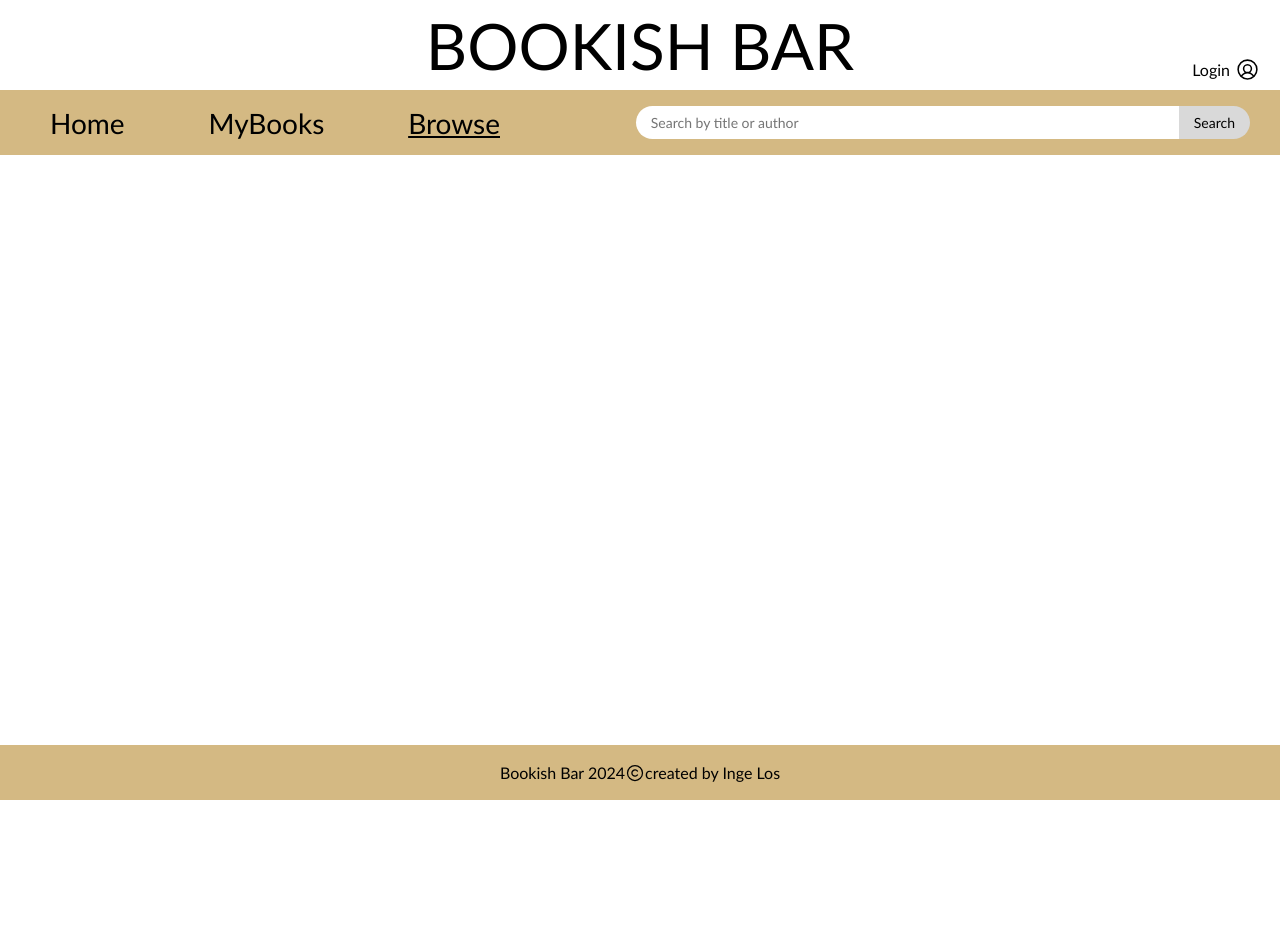
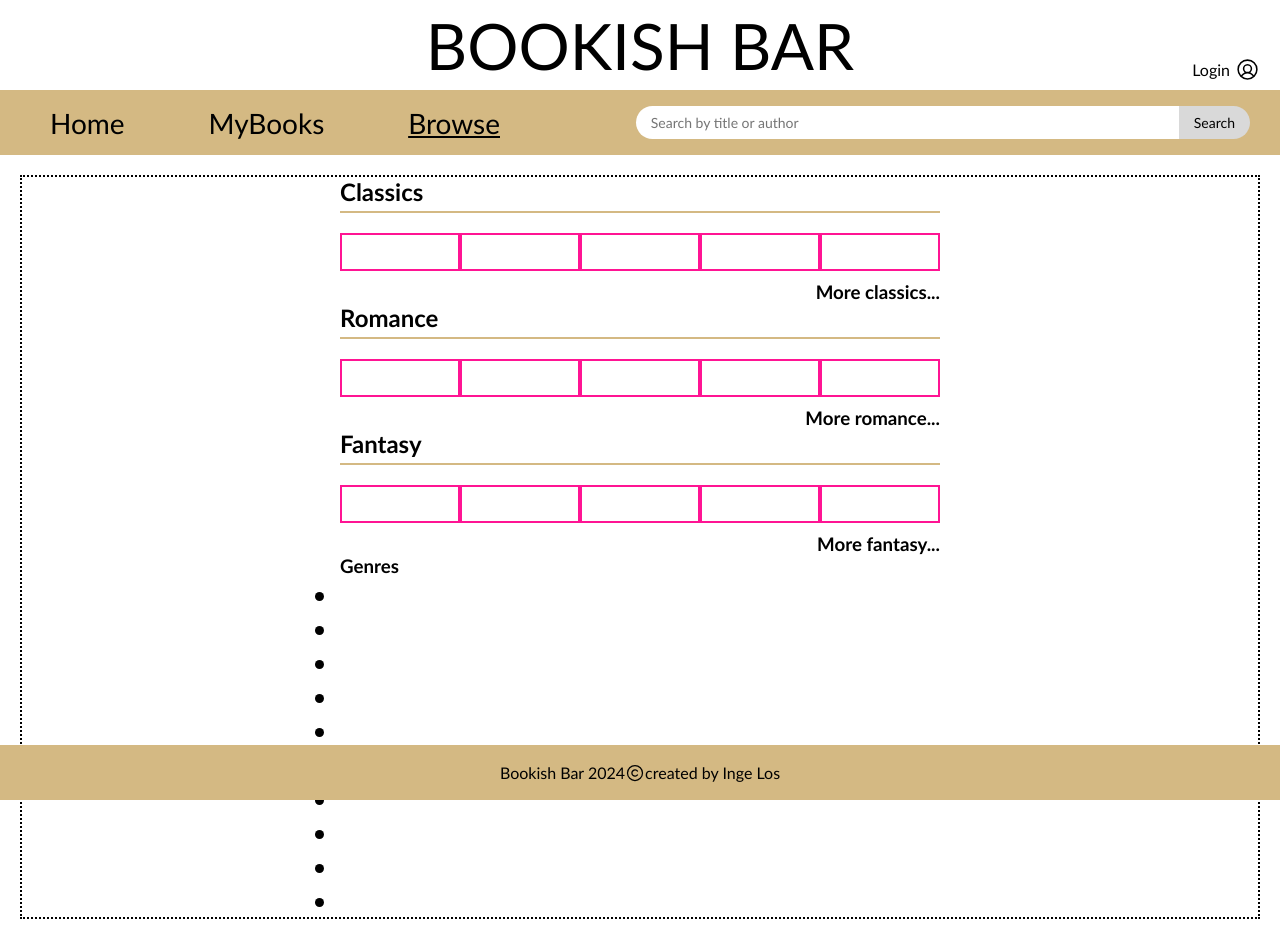
Before and after one commit to ingelos/bookish-bar-app, a React (Vite) app: page /browse in a window 1280 px wide. Before the commit the page ends 800 px from the top, so only its background shows below. Built offline with nearby package versions, Linux system fonts and the light colour scheme.

Commit message:
added basic browse layout and clickHandler login button

```diff
--- a/src/App.css
+++ b/src/App.css
@@ -7,7 +7,7 @@
 }
 
 
-.inner-content-container {
+.inner-container {
     display: flex;
     flex-basis: 700px;
     flex-direction: column;
--- a/src/App.jsx
+++ b/src/App.jsx
@@ -1,5 +1,5 @@
 import './App.css'
-import {Route, Routes} from "react-router-dom";
+import {Route, Routes, useNavigate} from "react-router-dom";
 import Navigation from './components/navigation/Navigation.jsx'
 import Home from './pages/home/Home.jsx'
 import Register from './pages/register/Register.jsx'
@@ -18,6 +18,12 @@ import Copyright from './assets/icons/copyright.svg'
 
 function App() {
 
+const navigate = useNavigate();
+
+function handleClick() {
+    console.log(`You're being send to the login page!`)
+    navigate('/login')
+}
 
   return (
     <>
@@ -25,7 +31,7 @@ function App() {
             <div className='header-container'>
                 <h1 className='header-title'>BOOKISH BAR</h1>
                 <div className='login-container'>
-                    <button type='submit' className='login-button'>Login</button>
+                    <button type='submit' className='login-button' onClick={handleClick}>Login</button>
                     <img src={UserIcon} id='user-icon' alt='user-icon'/>
                 </div>
             </div>
--- a/src/pages/browse/Browse.css
+++ b/src/pages/browse/Browse.css
@@ -0,0 +1,9 @@
+.browse-section inner-content-container {
+    display: flex;
+    flex-direction: row;
+    flex-basis: 1000px;
+}
+
+.browse-content {
+
+}
--- a/src/pages/browse/Browse.jsx
+++ b/src/pages/browse/Browse.jsx
@@ -1,7 +1,62 @@
-
+import './Browse.css'
 
 function Browse() {
-
+    return (
+        <section className='browse-section outer-container'>
+            <div className='browse-section inner-content-container'>
+                <div className='browse-section browse-content'>
+                <div className='browse-section list-items'>
+                    <h2 className='list-title'>Classics</h2>
+                    <ul className='book-list'>
+                        <li><img /></li>
+                        <li><img /></li>
+                        <li><img /></li>
+                        <li><img /></li>
+                        <li><img /></li>
+                    </ul>
+                    <h3 className='more-link'>More classics...</h3>
+                </div>
+                <div className='browse-section list-items'>
+                    <h2 className='list-title'>Romance</h2>
+                    <ul className='book-list'>
+                        <li><img /></li>
+                        <li><img /></li>
+                        <li><img /></li>
+                        <li><img /></li>
+                        <li><img /></li>
+                    </ul>
+                    <h3 className='more-link'>More romance...</h3>
+                </div>
+                <div className='browse-section list-items'>
+                    <h2 className='list-title'>Fantasy</h2>
+                    <ul className='book-list'>
+                        <li><img /></li>
+                        <li><img /></li>
+                        <li><img /></li>
+                        <li><img /></li>
+                        <li><img /></li>
+                    </ul>
+                    <h3 className='more-link'>More fantasy...</h3>
+                </div>
+            </div>
+                <div className='genre-list'>
+                    <h3>Genres</h3>
+                    <ul>
+                        <li></li>
+                        <li></li>
+                        <li></li>
+                        <li></li>
+                        <li></li>
+                        <li></li>
+                        <li></li>
+                        <li></li>
+                        <li></li>
+                        <li></li>
+                    </ul>
+                </div>
+            </div>
+        </section>
+    )
 }
 
 export default Browse;
--- a/src/pages/home/Home.jsx
+++ b/src/pages/home/Home.jsx
@@ -5,7 +5,7 @@ function Home() {
         <>
 
             <section className='home-section outer-container'>
-                <div className='home-section inner-content-container'>
+                <div className='home-section inner-container'>
                     <div className='home-section list-items'>
                         <h2 className='list-title'>New Releases</h2>
                         <ul className='book-list'>
--- a/src/pages/login/Login.jsx
+++ b/src/pages/login/Login.jsx
@@ -1,4 +1,4 @@
-
+import './Login.css'
 
 function Login() {
 
```
